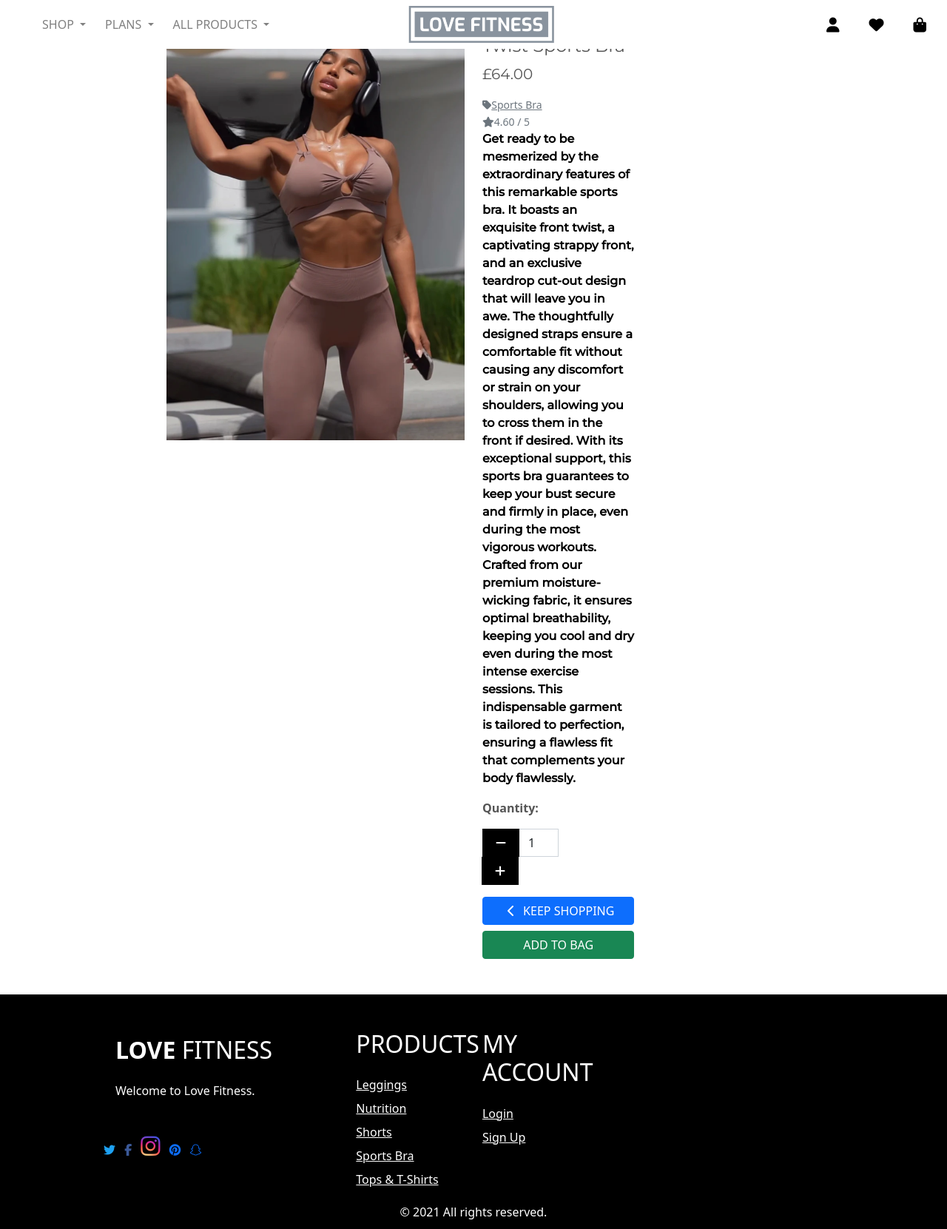
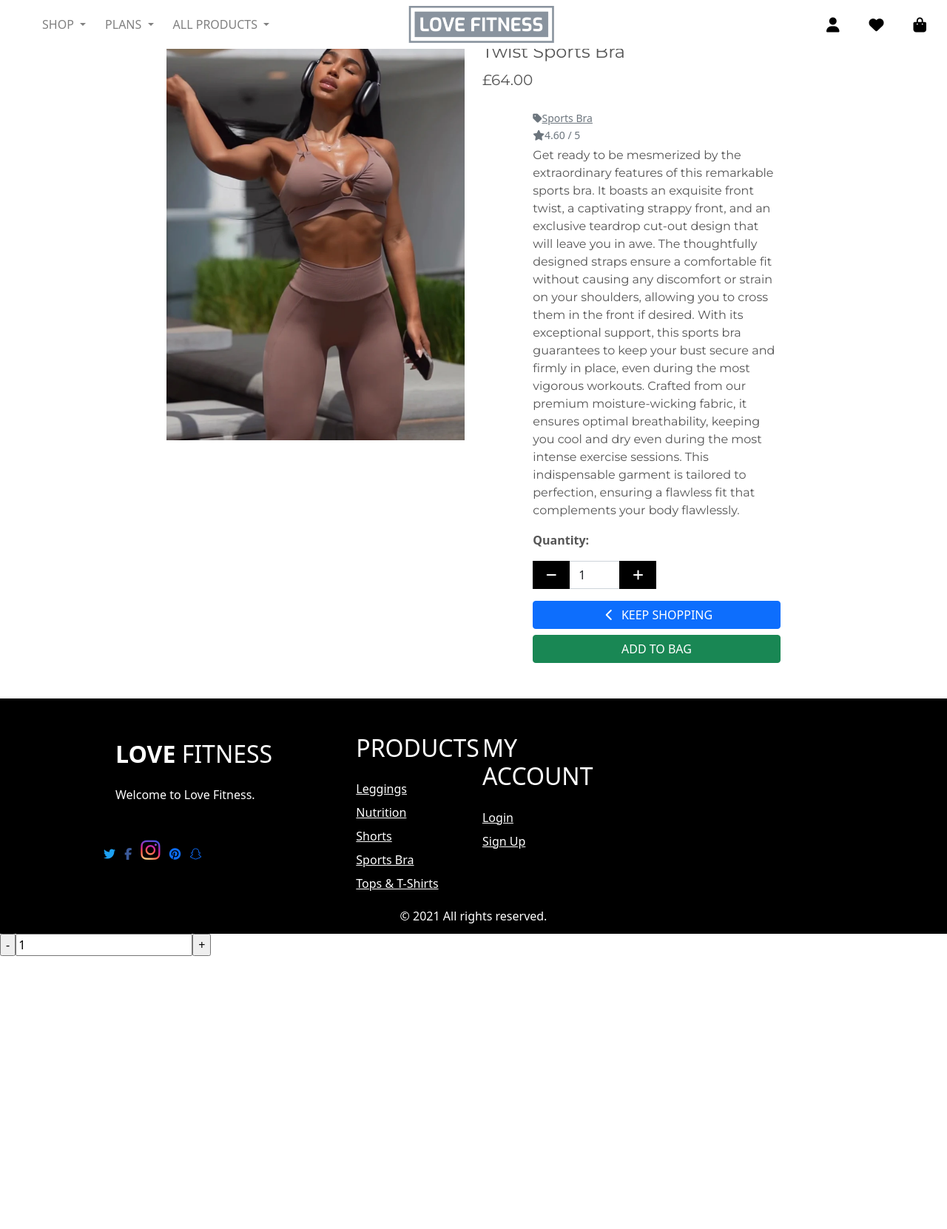
Before and after one commit to JohnWrafter/Love_Fitness, a Django app: page /products/1/ in a window 1280 px wide. Shown: the top 1661 px of the page at 74% size. After the commit the page ends 1292 px from the top, so only its background shows below. Run offline with Django 3.2, Linux system fonts and the light colour scheme; data comes from the database, SQL or seed files in the repository; data that the repository does not hold is empty; parts of the project's set-up code (start-up, migrations or seed data) failed here and were passed over; some libraries are stand-ins or nearby versions.

Commit message:
Refactor: Updated products detail card

```diff
--- a/products/templates/products/product_detail.html
+++ b/products/templates/products/product_detail.html
@@ -26,37 +26,40 @@
                 {% endif %}
             </div>
         </div>
-        <div class="col">
-            <div class="product-details-container mb-5 mt-md-5">
-                <h4 class="mb-2 product-name">{{ product.name }}</h4>
-                <div class="pricing" style="display: flex;">
-                    <p class="lead mb-2 product-price">£{{ product.price }}</p>
-                    {% if is_product_in_favourites %}
-                    <a href="{% url 'remove_product_from_favourites' product.id 'product' %}"
-                        aria-label="remove product from favourites"
-                        class="favourite favourite-remove text-danger ml-3"><i class="fas fa-heart"></i></a>
-                    {% else %}
-                    <a href="{% url 'add_product_to_favourites' product.id %}" aria-label="add product to favourites"
-                        class="favourite text-danger ml-3"><i class=""></i></a>
-                    {% endif %}
-                </div>
+        {% comment %} <div class="col"> {% endcomment %}
+            {% comment %} <div class="product-details-container mb-5 mt-md-5"> {% endcomment %}
+                {% comment %} <h4 class="mb-2 product-name">{{ product.name }}</h4> {% endcomment %}
+                {% comment %} <div class="pricing" style="display: flex;"> {% endcomment %}
+                    {% comment %} <p class="lead mb-2 product-price">£{{ product.price }}</p> {% endcomment %}
+                    {% comment %} {% if is_product_in_favourites %} {% endcomment %}
+                    {% comment %} <a href="{% url 'remove_product_from_favourites' product.id 'product' %}" {% endcomment %}
+                        {% comment %} aria-label="remove product from favourites" {% endcomment %}
+                        {% comment %} class="favourite favourite-remove text-danger ml-3"><i class="fas fa-heart"></i></a> {% endcomment %}
+                    {% comment %} {% else %} {% endcomment %}
+                    {% comment %} <a href="{% url 'add_product_to_favourites' product.id %}" aria-label="add product to favourites" {% endcomment %}
+                        {% comment %} class="favourite text-danger ml-3"><i class=""></i></a> {% endcomment %}
+                    {% comment %} {% endif %} {% endcomment %}
+                {% comment %} </div> {% endcomment %}
                 <!-- Main Products Container -->
-                <div class="col-12 col-md-6 col-lg-4">
+                <div class="col-12 col-md-6 col-lg-4 mt-2">
+                    <h4 class="mt-5 mb-2 product-name">{{ product.name }}</h4>
+                    <div class="pricing" style="display: flex;">
+                        <p class="lead mb-2 product-price">£{{ product.price }}</p>
                     <div class="product-details-container mb-5 mt-2">
                         {% if product.category %}
-                        <p class="small mt-1 mb-0">
+                        <p class="small mt-1 mb-0 mt-5">
                             <a class="text-muted" href="{% url 'products' %}?category={{ product.category.name }}"> <i
-                                    class="fas fa-tag mr-1"></i>{{ product.category.friendly_name }} </a>
+                                    class="fas fa-tag"></i>{{ product.category.friendly_name }} </a>
                         </p>
                         {% endif %}
                         <!-- Products rating -->
                         {% if product.rating %}
-                        <small class="text-muted"><i class="fas fa-star mr-1"></i>{{ product.rating }} / 5</small>
+                        <small class="text-muted"><i class="fas fa-star mr-1 mb-2"></i>{{ product.rating }} / 5</small>
                         {% else %}
                         <small class="text-black">No Rating</small>
                         {% endif %}
                         <!-- Products description -->
-                        <p class="fw-bold text-black product-description">{{ product.description }}</p>
+                        <p class="product-description text-left">{{ product.description }}</p>
                         <form class="form" action="{% url 'add_to_bag' product.id %}" method="POST">
                             {% csrf_token %}
                             <div class="form-row">
```
